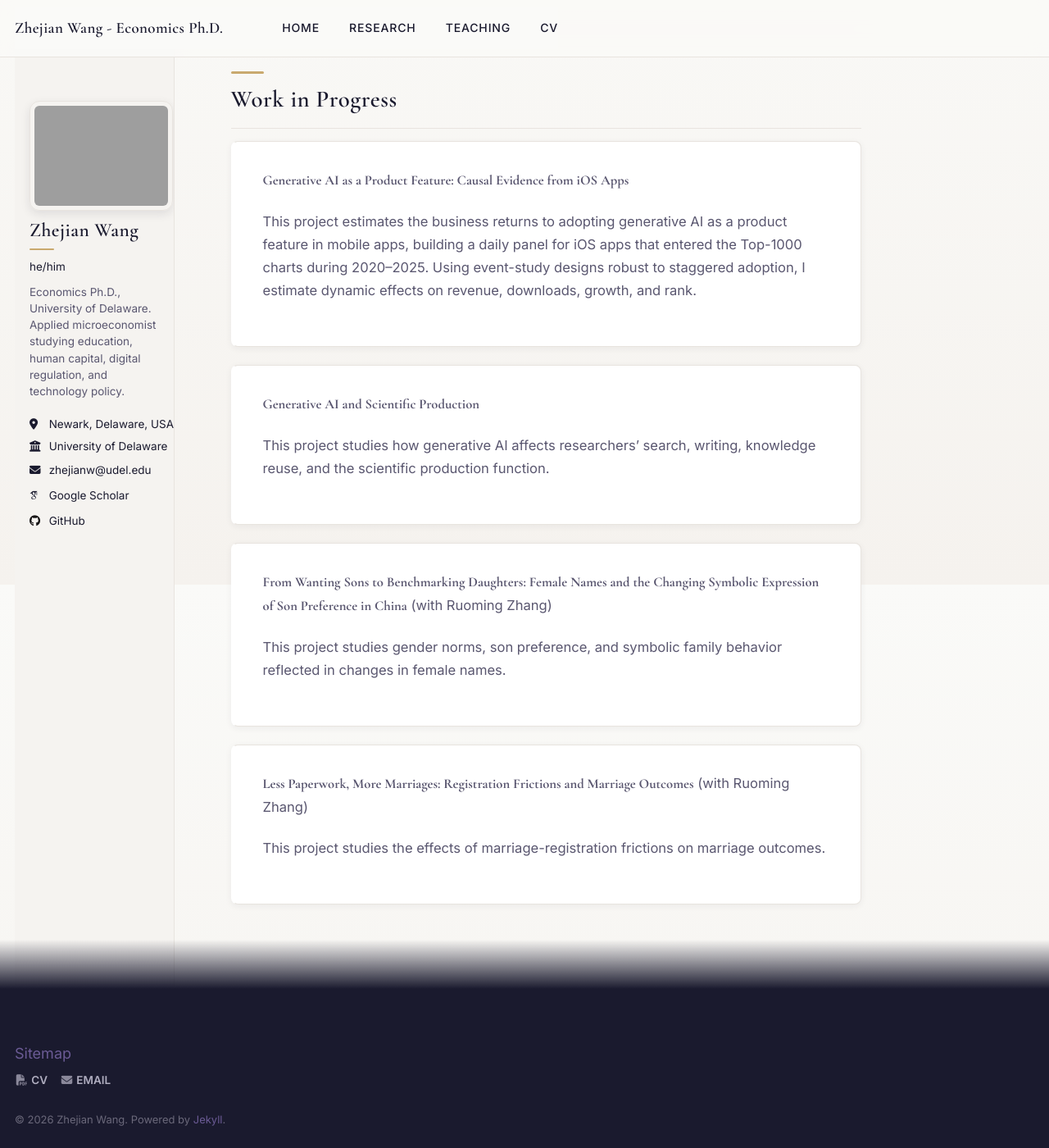
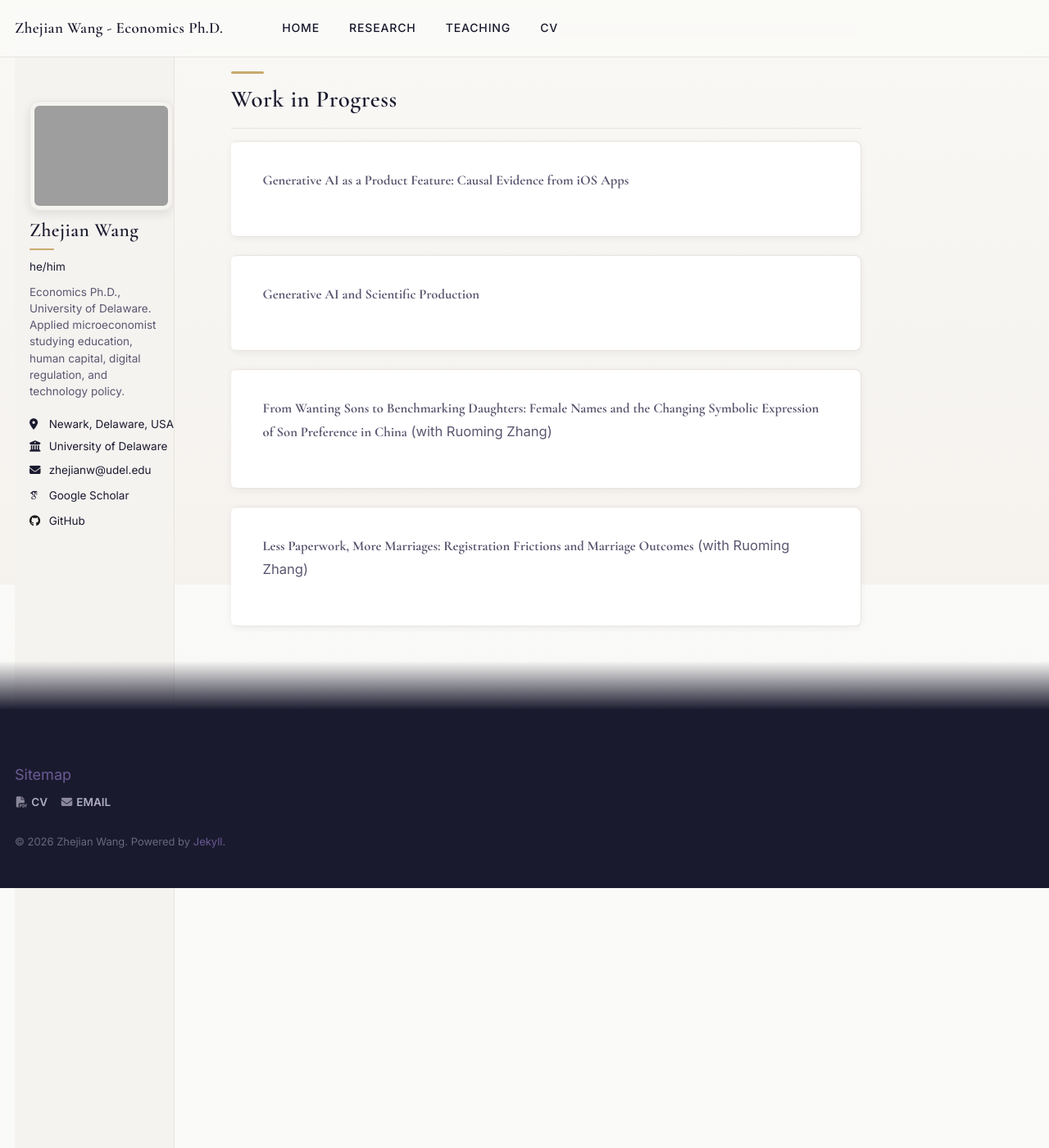
Before and after one commit to zhejianw/zhejianw.github.io, a Jekyll site: the page built from _pages/research.md, in a window 1280 px wide and 1400 px high, scrolled down 1987 px. Shown: the whole window at 82% size. Built offline with Jekyll 4.4.1, drawn with Linux system fonts in a browser that asks for light colours; some web fonts are replaced; a script that is not in the unit is left out; after the commit the page ends 3232 px from its top, so only the background shows below that; some of the changed text lies outside the part shown.

Commit message:
Make arXiv license paper draft available upon request; strip abstracts from work-in-progress entries
Co-Authored-By: Claude Fable 5 <noreply@anthropic.com>

```diff
--- a/_pages/research.md
+++ b/_pages/research.md
@@ -80,15 +80,11 @@ ref: research
 
 **Generative AI as a Product Feature: Causal Evidence from iOS Apps**
 
-This project estimates the business returns to adopting generative AI as a product feature in mobile apps, building a daily panel for iOS apps that entered the Top-1000 charts during 2020--2025. Using event-study designs robust to staggered adoption, I estimate dynamic effects on revenue, downloads, growth, and rank.
-
 </div>
 
 <div class="paper-card" markdown="1">
 
 **Generative AI and Scientific Production**
-
-This project studies how generative AI affects researchers' search, writing, knowledge reuse, and the scientific production function.
 
 </div>
 
@@ -96,14 +92,10 @@ This project studies how generative AI affects researchers' search, writing, kno
 
 **From Wanting Sons to Benchmarking Daughters: Female Names and the Changing Symbolic Expression of Son Preference in China** (with Ruoming Zhang)
 
-This project studies gender norms, son preference, and symbolic family behavior reflected in changes in female names.
-
 </div>
 
 <div class="paper-card" markdown="1">
 
 **Less Paperwork, More Marriages: Registration Frictions and Marriage Outcomes** (with Ruoming Zhang)
 
-This project studies the effects of marriage-registration frictions on marriage outcomes.
-
 </div>
```
Also changed, not shown: other parts of _pages/research.md (+1 -1 lines), 1 other file.
